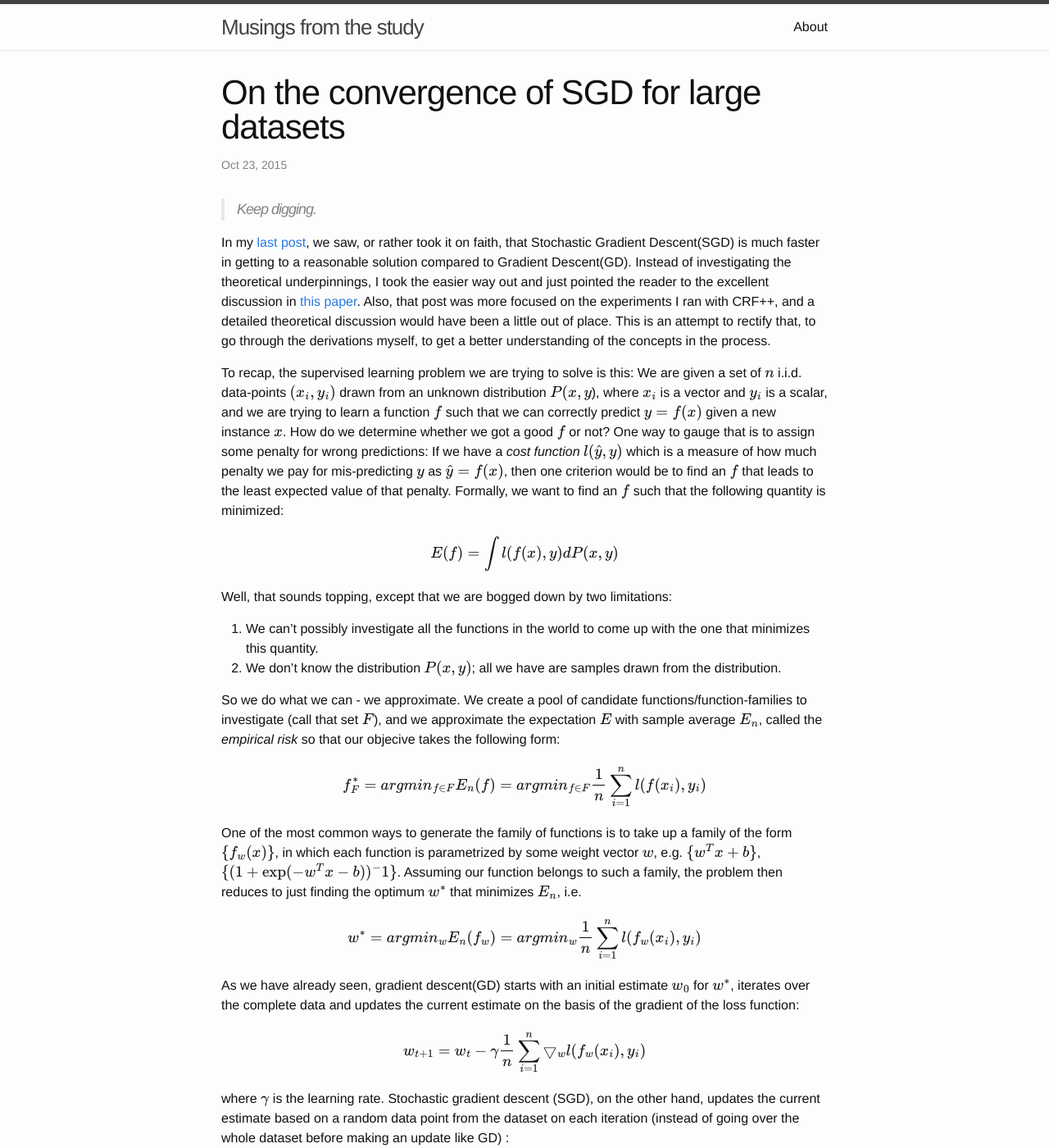
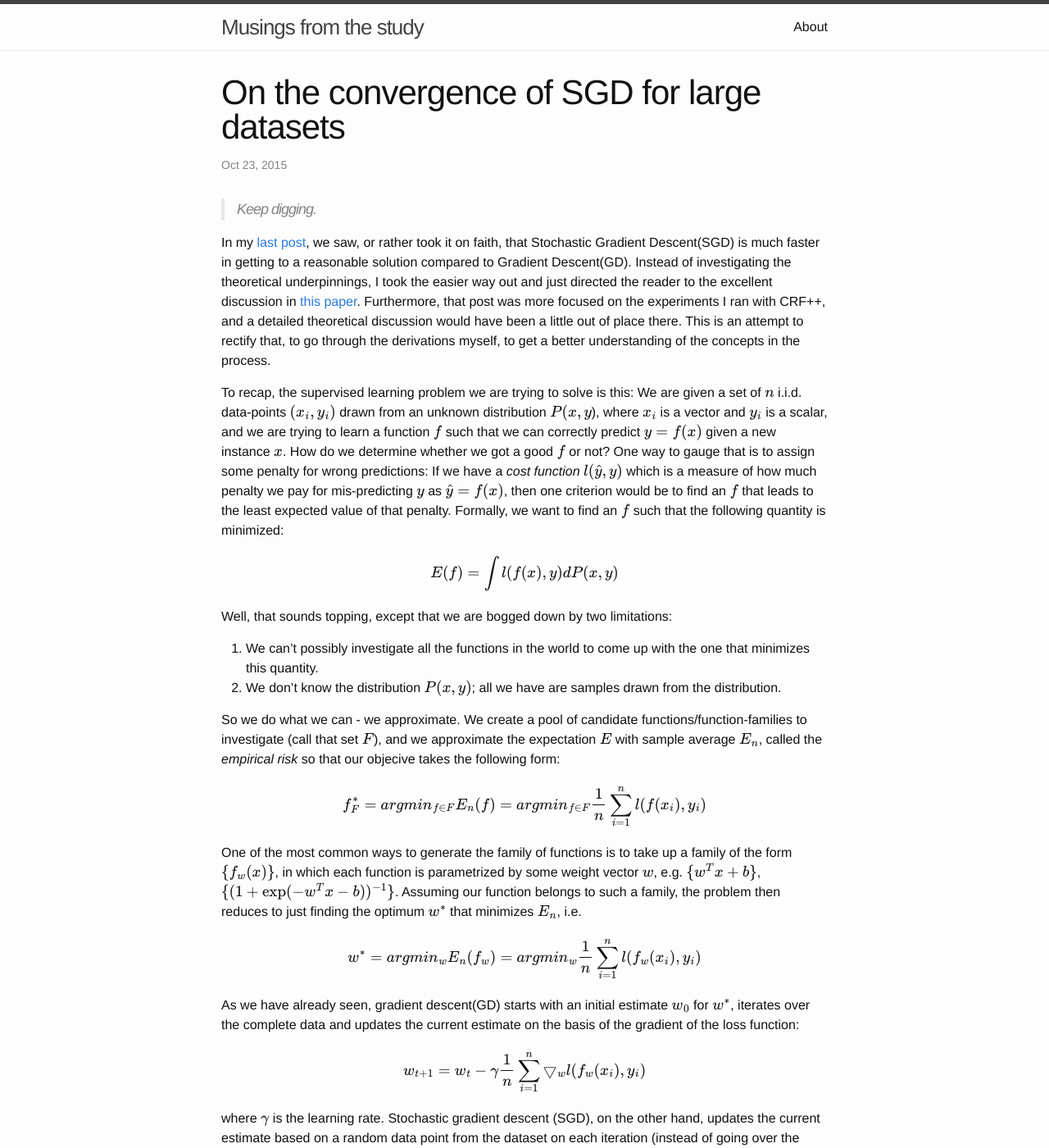
Before and after one commit to sushobhannayak/sushobhannayak.github.io, a Jekyll site: the page built from _posts/2015-10-22-sgd-convergence.markdown, in a window 1280 px wide and 1400 px high. Shown: the whole window at 82% size. Built offline with Jekyll 4.4.1, drawn with Linux system fonts in a browser that asks for light colours; formulas are drawn with MathJax 3; comment, search, counter and statistics services are not loaded; some of the changed text lies outside the part shown.

Commit message:
some typo fixes

```diff
--- a/_posts/2015-10-22-sgd-convergence.markdown
+++ b/_posts/2015-10-22-sgd-convergence.markdown
@@ -10,8 +10,8 @@ categories: sgd ml crf
 In my [last post]({% post_url 2015-10-10-crfpp-sgd %}), we saw, or rather took it on faith,
 that Stochastic Gradient Descent(SGD) is much faster in getting to a reasonable solution compared to Gradient Descent(GD).
 Instead of investigating the theoretical underpinnings,
-I took the easier way out and just pointed the reader to the excellent discussion in [this paper][botou].
-Also, that post was more focused on the experiments I ran with CRF++, and a detailed theoretical discussion would have been a little out of place.
+I took the easier way out and just directed the reader to the excellent discussion in [this paper][botou].
+Furthermore, that post was more focused on the experiments I ran with CRF++, and a detailed theoretical discussion would have been a little out of place there.
 This is an attempt to rectify that, to go through the derivations myself, to get a better understanding of the concepts in the process.
 
 
@@ -38,7 +38,7 @@ f^*_F = argmin_{f\in F} E_n(f) = argmin_{f\in F} \frac{1}{n}\sum_{i=1}^n l(f(x_i
 $$
 
 One of the most common ways to generate the family of functions is to take up a family of the form $$\{f_w(x)\}$$, in which each function is parametrized by some
-weight vector $$w$$, e.g. $$\{ w^Tx+b \}$$, $$\{(1+\exp(-w^Tx-b))^-1\}$$. Assuming our function belongs to such a family, the problem then reduces to just finding
+weight vector $$w$$, e.g. $$\{ w^Tx+b \}$$, $$\{(1+\exp(-w^Tx-b))^{-1}\}$$. Assuming our function belongs to such a family, the problem then reduces to just finding
 the optimum $$w^*$$ that minimizes $$E_n$$, i.e.
 
 $$
```
Also changed, not shown: other parts of _posts/2015-10-22-sgd-convergence.markdown (+1 -1 lines), _posts/2015-10-10-crfpp-sgd.markdown (+7 -5 lines).
